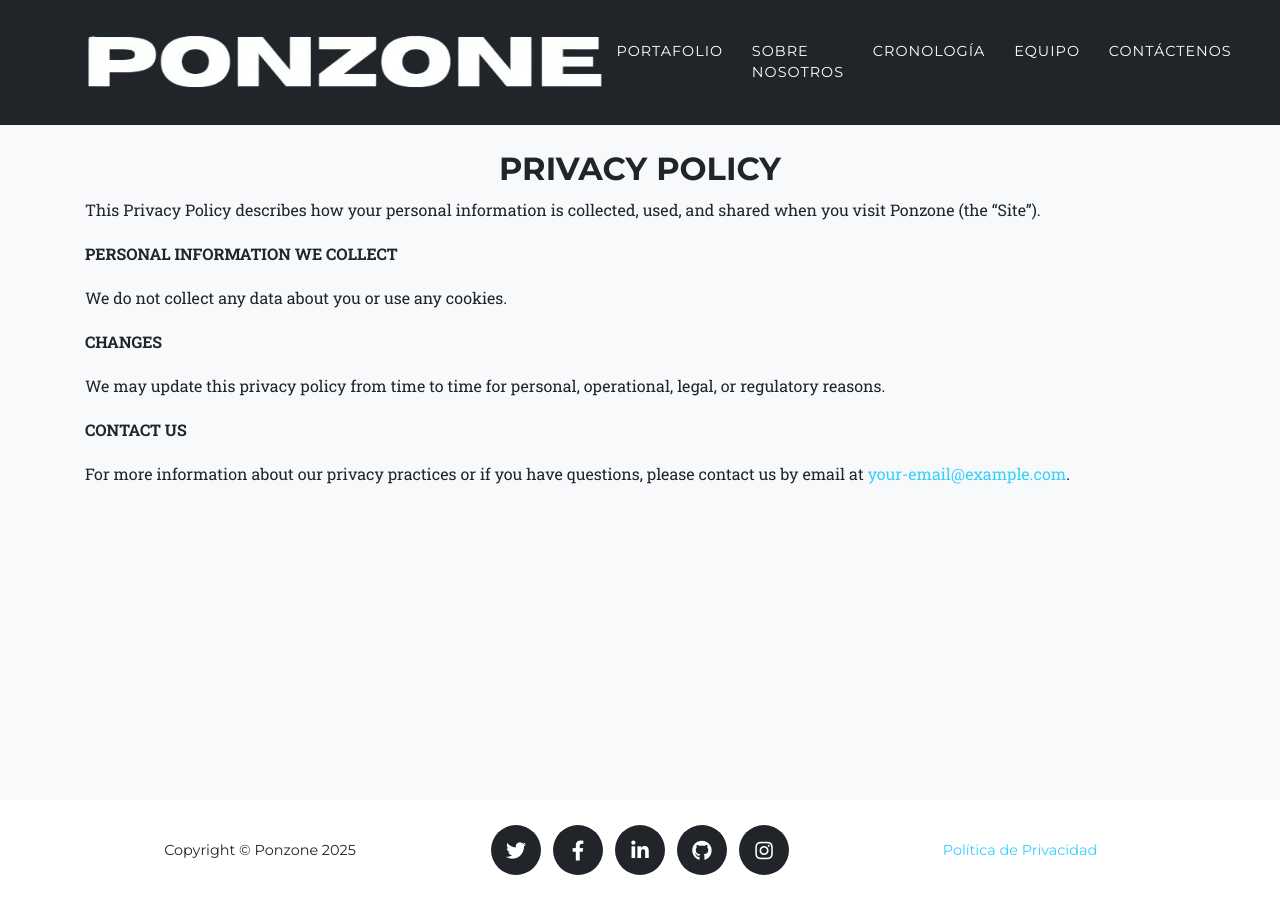
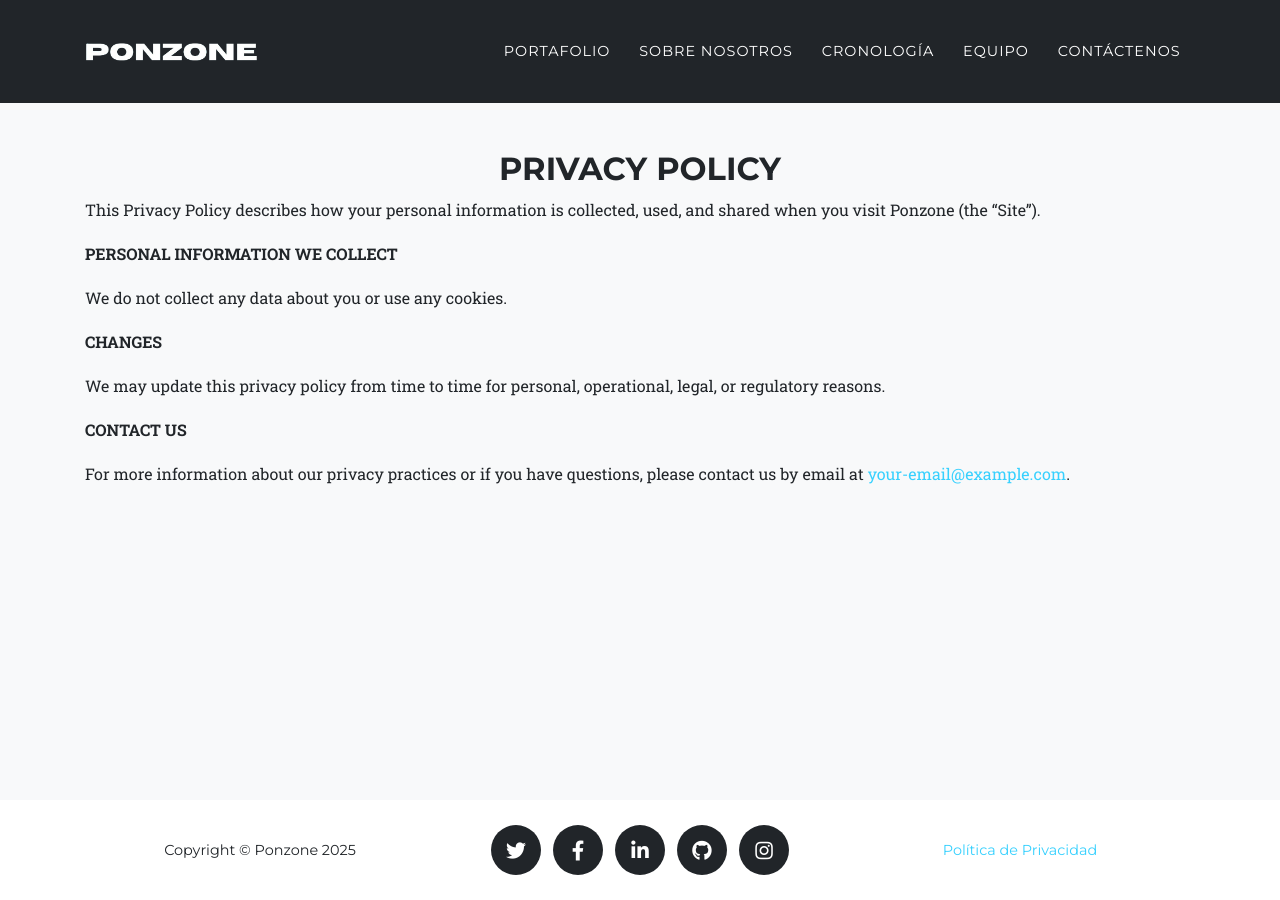
Before and after one commit to PabloJapon/ponzone, a Jekyll site: the page built from legal.md, in a window 1280 px wide. Built offline with Jekyll 4.4.1, drawn with Linux system fonts in a browser that asks for light colours; some web fonts are replaced.

Commit message:
no message

```diff
--- a/_config.yml
+++ b/_config.yml
@@ -22,7 +22,7 @@ description: "Site description"
 author     : Ponzone
 logo:     #optional, defaults to site title
   path: assets\img\LogoPonzone.png
-  height: 60 #height in px, defaults to 52px
+  height: 20 #height in px, defaults to 52px
 
 locale: "es-ES" # See available languages in _data/sitetext.yml
 
--- a/_sass/components/_navbar.scss
+++ b/_sass/components/_navbar.scss
@@ -1,6 +1,6 @@
 // Styling for the navbar
 #mainNav {
-  background-color: $gray-900;
+  background-color: linear-gradient(to bottom, black, transparent);
 
   .navbar-toggler {
     font-size: 12px;
```
Also changed, not shown: _data/sitetext.yml (+4 -4 lines).
